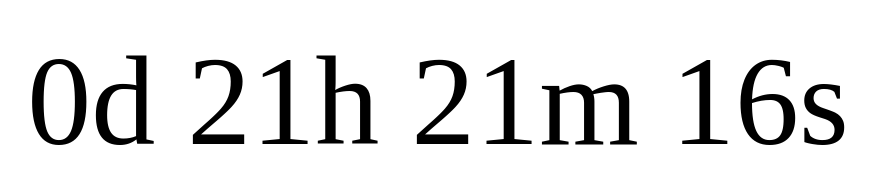
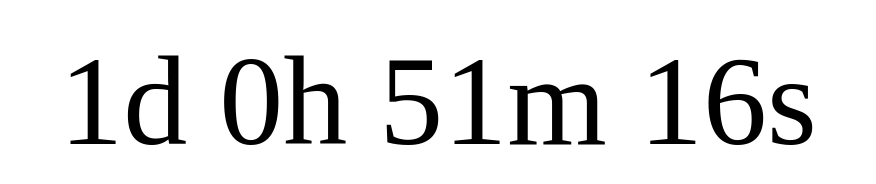
Before and after one commit to folkong/folkong.github.io, a plain HTML site: page index.html in a window 1280 px wide. Shown: the whole page, without its empty margins (202-1078 px from the left). Drawn offline with Linux system fonts and the light colour scheme.

Commit message:
New time

```diff
--- a/index.html
+++ b/index.html
@@ -15,7 +15,7 @@ p {
 <p id="countdown"></p>
 
 <script>
-const surpriseDate = new Date("May 7, 2022 19:00:00").getTime();
+const surpriseDate = new Date("May 7, 2022 22:30:00").getTime();
  setInterval(function() {
   const now = new Date().getTime();
   const diff = surpriseDate - now;
```
